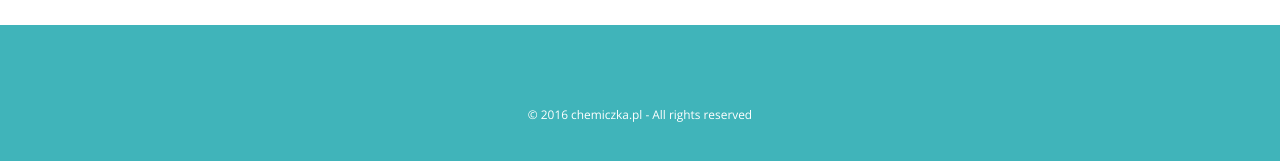
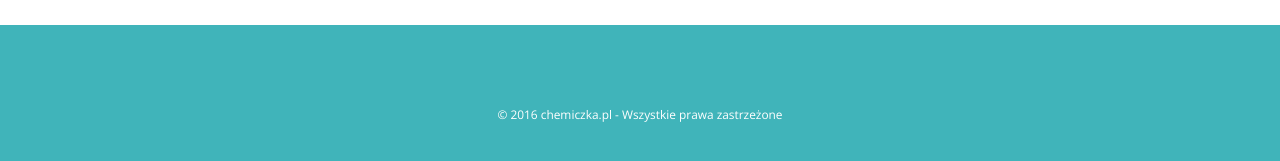
Before and after one commit to chemiczka/chemiczka.github.io, a Jekyll site: the page built from index.html, in a window 1280 px wide and 900 px high, scrolled down 2067 px. Shown: the part 716-877 px from the top of the window. Built offline with Jekyll 4.4.1, drawn with Linux system fonts in a browser that asks for light colours; nearby versions of some CDN libraries.

Commit message:
All rights reserved translation

```diff
--- a/_config.yml
+++ b/_config.yml
@@ -45,7 +45,7 @@ skype:
 feed:
 
 # Footer
-copyright: © 2016 chemiczka.pl - All rights reserved
+copyright: © 2016 chemiczka.pl - Wszystkie prawa zastrzeżone
 
 # Build settings
 markdown: kramdown
```
